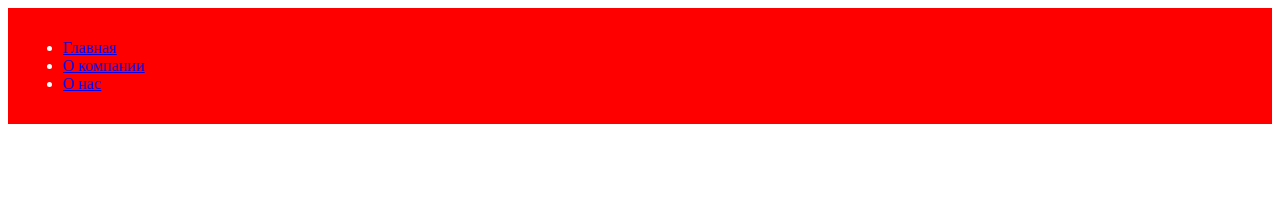
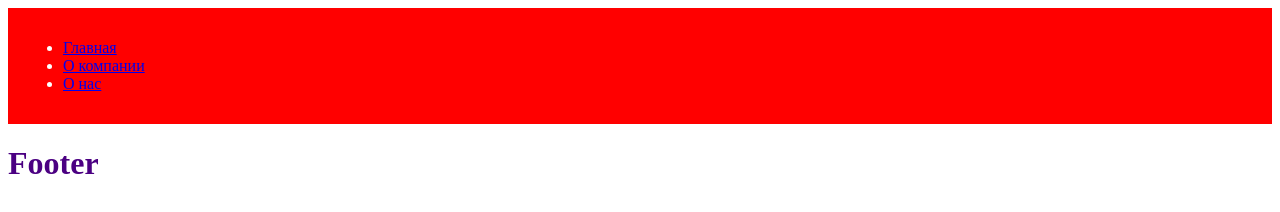
Before and after one commit to freeman7699/js-11-03, a plain HTML site: page index.html in a window 1280 px wide. Drawn offline with Linux system fonts and the light colour scheme.

Commit message:
added footer

```diff
--- a/index.html
+++ b/index.html
@@ -22,6 +22,8 @@
 			</ul>
 		</nav>
 	</header>
-
+	<footer>
+		<h1>Footer</h1>
+	</footer>
 </body>
 </html>
--- a/style.css
+++ b/style.css
@@ -3,3 +3,7 @@ header{
 	color: white;
 	padding: 15px;
 }
+
+footer{
+	color: indigo;
+}
```
